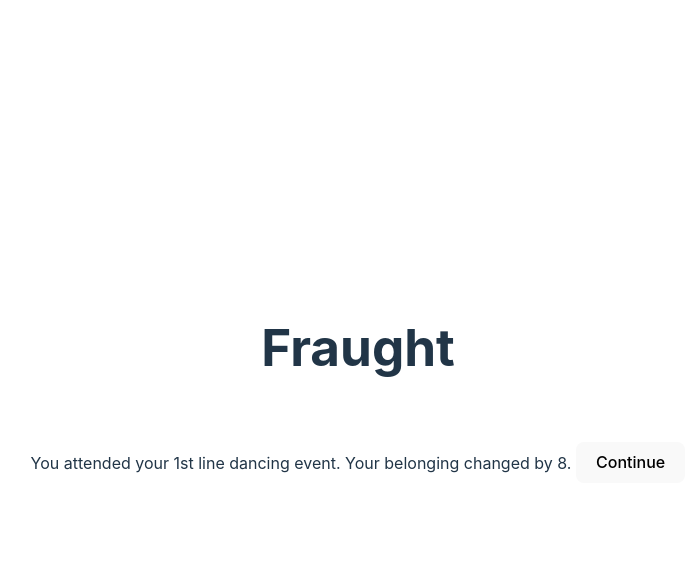
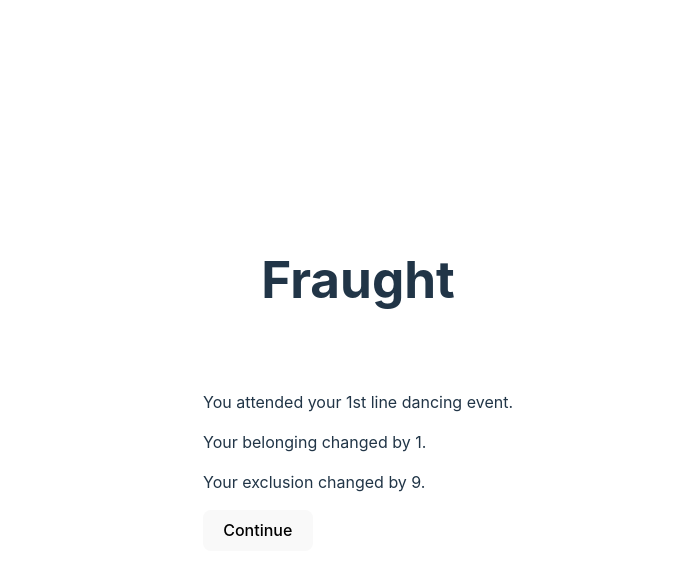
Before and after one commit to mapsandapps/fraught, a React (Vite) app: page / in a window 1280 px wide. Both pictures are taken after a click on the button "Continue". Shown: the top 574 px of the page, without its empty margins (282-978 px from the left). Built offline with nearby package versions, Linux system fonts and the light colour scheme.

Commit message:
3rd possibility

```diff
--- a/src/App.css
+++ b/src/App.css
@@ -21,3 +21,19 @@ h1 {
 .meters {
   text-align: center;
 }
+
+.fade-in {
+  opacity: 0;
+  animation-fill-mode: forwards;
+  animation-name: fadein;
+  animation-duration: 300ms;
+}
+
+@keyframes fadein {
+  0%  {
+    opacity: 0;
+  }
+  100% {
+    opacity: 1;
+  }
+}
--- a/src/components/Event.tsx
+++ b/src/components/Event.tsx
@@ -1,9 +1,6 @@
-import { useEffect, useState } from "react";
 import { INIT_BELONGING, INIT_EXCLUSION, clampStat, getRandomInt } from "../helpers";
 import { Choice, EventHistory, EventHistoryLog, Stat } from "../types";
-// import TextAnimation from './TextAnimation';
-// import ReactDOM from "react-dom/client";
-import { TypeAnimation } from 'react-type-animation';
+import "../App.css"; // TODO: if this import is needed, create an Event.css file
 
 interface EventProps {
   hobby: string;
@@ -13,8 +10,6 @@ interface EventProps {
 
 export default function Event(props: EventProps) {
   const { eventHistoryLog, hobby, onExit } = props;
-  const [currentIndex, setCurrentIndex] = useState(0);
-  const [visibleText, setVisibleText] = useState('');
 
   const pluralRule = new Intl.PluralRules("en-US", { type: "ordinal" });
 
@@ -48,26 +43,14 @@ export default function Event(props: EventProps) {
     `Your exclusion changed by ${deltaExclusion}.`
   ]
 
-  useEffect(() => {
-    let timeout;
-
-    const nextText = texts[currentIndex]
-
-    if (!nextText) return
-
-    timeout = setTimeout(() => {
-      setCurrentIndex(currentIndex + 1)
-      setVisibleText(visibleText + nextText + '\n\n')
-    }, 1000);
-
-    // TODO: i guess animate the bar here? or inside the above timeout?
-
-    return () => clearTimeout(timeout);
-  }, [currentIndex])
-
   return (
     <div className="card">
-      { visibleText }
+      {texts.map((text, i) => {
+        return (
+          // <p style={{ transitionDelay: `${i * 1000}ms`, transitionDuration: '300ms', transitionProperty: 'opacity' }}>{ text }</p>
+          <p key={`text-${i}`} className="fade-in" style={{ animationDelay: `${i * 1000}ms` }}>{ text }</p>
+        )
+      })}
       <button onClick={() => onExit(eventHistory)}>Continue</button>
     </div>
   );
```
